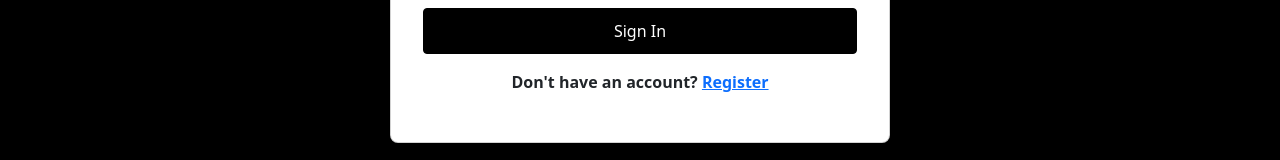
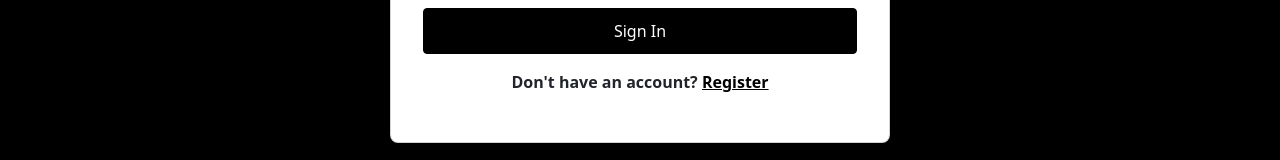
Before and after one commit to 22michelle/Frontend-Bora, a React (Vite) app: page /login in a window 1280 px wide. Shown: the part 359-519 px from the top of the page. Built offline with nearby package versions, Linux system fonts and the light colour scheme.

Commit message:
Home container

```diff
--- a/src/components/Header.jsx
+++ b/src/components/Header.jsx
@@ -25,7 +25,6 @@ export default function Header() {
         </button>
         <div className="collapse navbar-collapse" id="navbarNav">
           <ul className="navbar-nav">
-            <>
             <li className="nav-item">
               <Button className="nav-link mx-auto" to="/">
                 <Link to="/" className="text-decoration-none text-white">
@@ -52,7 +51,6 @@ export default function Header() {
                 </Link>
               </Button>
             </li>
-            </>
           </ul>
         </div>
       </div>
--- a/src/pages/Home.jsx
+++ b/src/pages/Home.jsx
@@ -4,7 +4,7 @@ import { Container, Row, Col } from "react-bootstrap";
 
 export default function Home() {
   return (
-    <Container className="home-container text-center">
+    <Container className="w-auto text-center">
       <Row className=" card mx-auto">
         <h1 className="display-3 mb-4">Welcome to Bora!</h1>
         <p className=" mb-4">
--- a/src/pages/Login.jsx
+++ b/src/pages/Login.jsx
@@ -135,7 +135,10 @@ export default function Login() {
           {/* Don't have an account? */}
           <div className="mt-3 text-center">
             <p className="fw-bold">
-              Don't have an account? <Link to="/register">Register</Link>
+              Don't have an account?{" "}
+              <Link to="/register" className="text-black">
+                Register
+              </Link>
             </p>
           </div>
         </form>
--- a/src/pages/Register.jsx
+++ b/src/pages/Register.jsx
@@ -178,7 +178,7 @@ export default function Register() {
           <div className="mt-3 text-center">
             <p className="fw-bold">
               Already have an account?{" "}
-              <Link to="/login">Login</Link>
+              <Link to="/login" className="text-black">Login</Link>
             </p>
           </div>
         </form>
```
Lines whose indentation alone changed are shown as unchanged.
